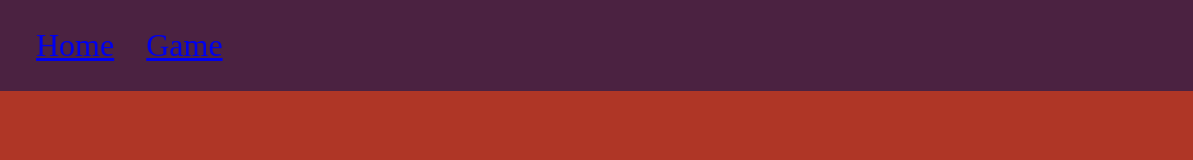
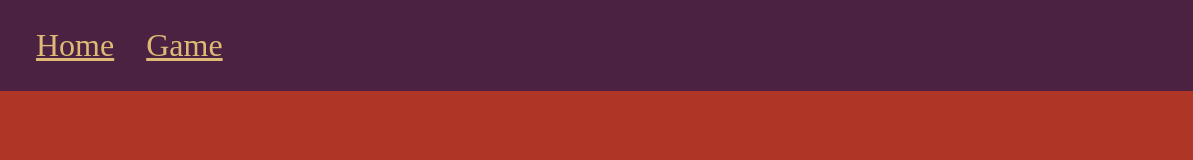
Before and after one commit to benjibyte/chicken-match, a plain HTML site: page index.html in a window 1280 px wide. Shown: the full height of the page, 87-1280 px from the left. Drawn offline with Linux system fonts and the light colour scheme; a web font is replaced by a local one.

Commit message:
fixed the a tag color

```diff
--- a/styles/style.css
+++ b/styles/style.css
@@ -39,6 +39,10 @@ nav li {
     list-style: none;
 }
 
+a {
+    color: var(--light-tan)
+}
+
 a:visited {
     color: var(--bright-red)
 }
```
